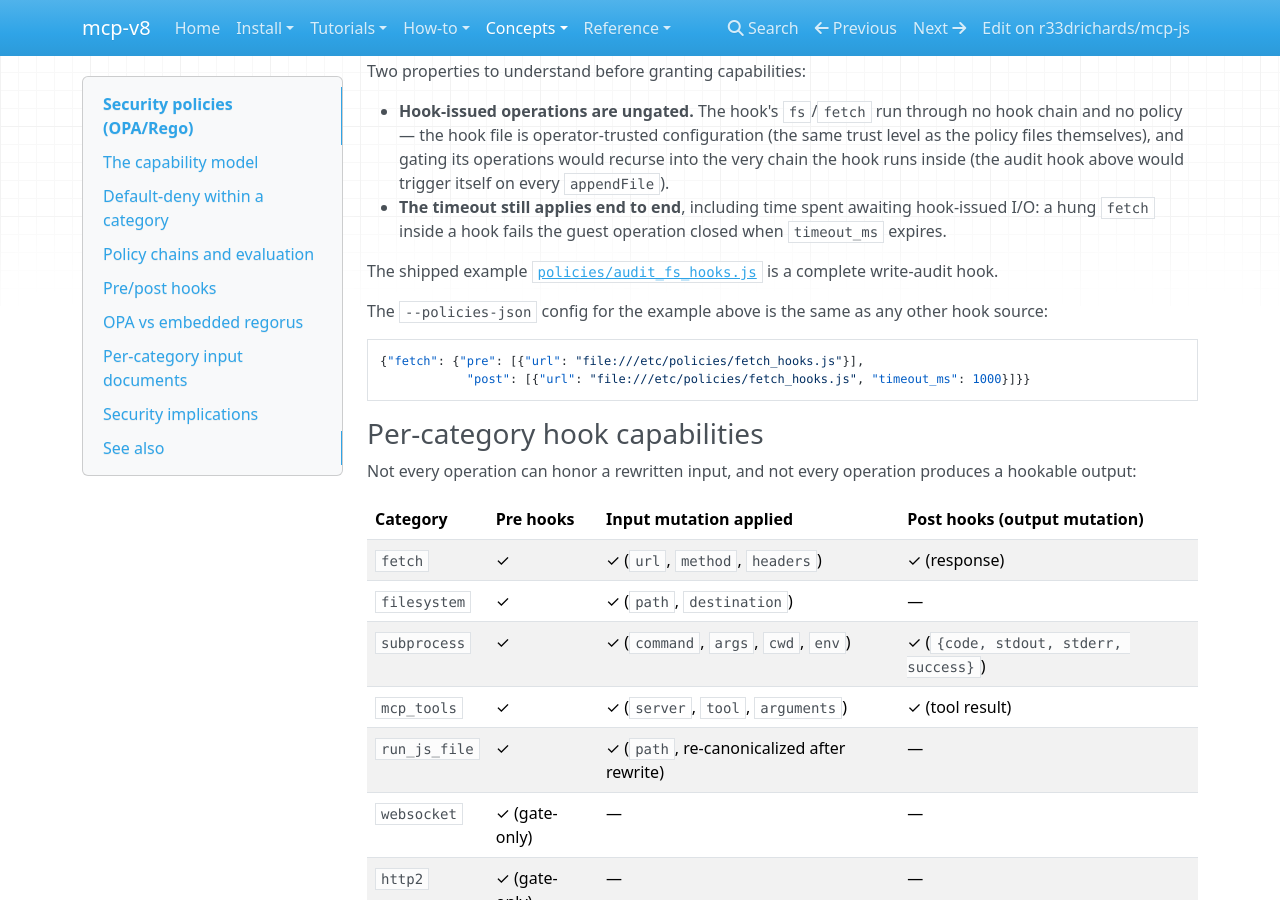
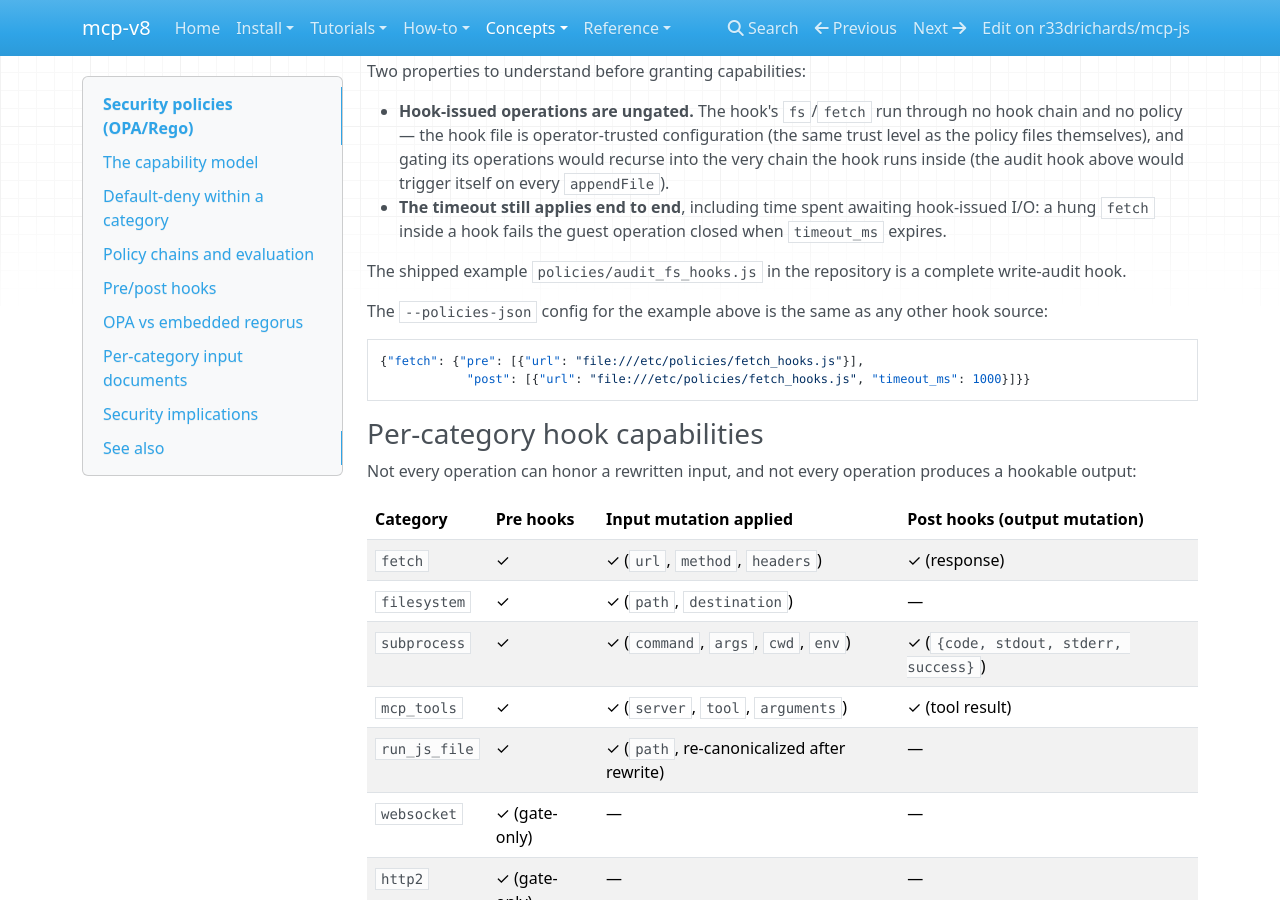
Before and after one commit to r33drichards/mcp-js, an MkDocs documentation site: the page built from site-docs/concepts/policies.md, in a window 1280 px wide and 900 px high, scrolled down 4109 px. Built offline with MkDocs 1.6.1, drawn with Linux system fonts in a browser that asks for light colours; nearby versions of some CDN libraries.

Commit message:
Unlink audit_fs_hooks.js reference in docs
link-check rejects the blob/main URL with 404 until this branch merges;
reference the shipped example by path instead.

Co-Authored-By: Claude Fable 5 <noreply@anthropic.com>
Claude-Session: https://claude.ai/code/session_01EsPmPrKFSdXyyPc6XqRxqB

```diff
--- a/site-docs/concepts/policies.md
+++ b/site-docs/concepts/policies.md
@@ -159,7 +159,7 @@ Two properties to understand before granting capabilities:
 - **Hook-issued operations are ungated.** The hook's `fs`/`fetch` run through no hook chain and no policy — the hook file is operator-trusted configuration (the same trust level as the policy files themselves), and gating its operations would recurse into the very chain the hook runs inside (the audit hook above would trigger itself on every `appendFile`).
 - **The timeout still applies end to end**, including time spent awaiting hook-issued I/O: a hung `fetch` inside a hook fails the guest operation closed when `timeout_ms` expires.
 
-The shipped example [`policies/audit_fs_hooks.js`](https://github.com/r33drichards/mcp-js/blob/main/policies/audit_fs_hooks.js) is a complete write-audit hook.
+The shipped example `policies/audit_fs_hooks.js` in the repository is a complete write-audit hook.
 
 The `--policies-json` config for the example above is the same as any other hook source:
 
```
